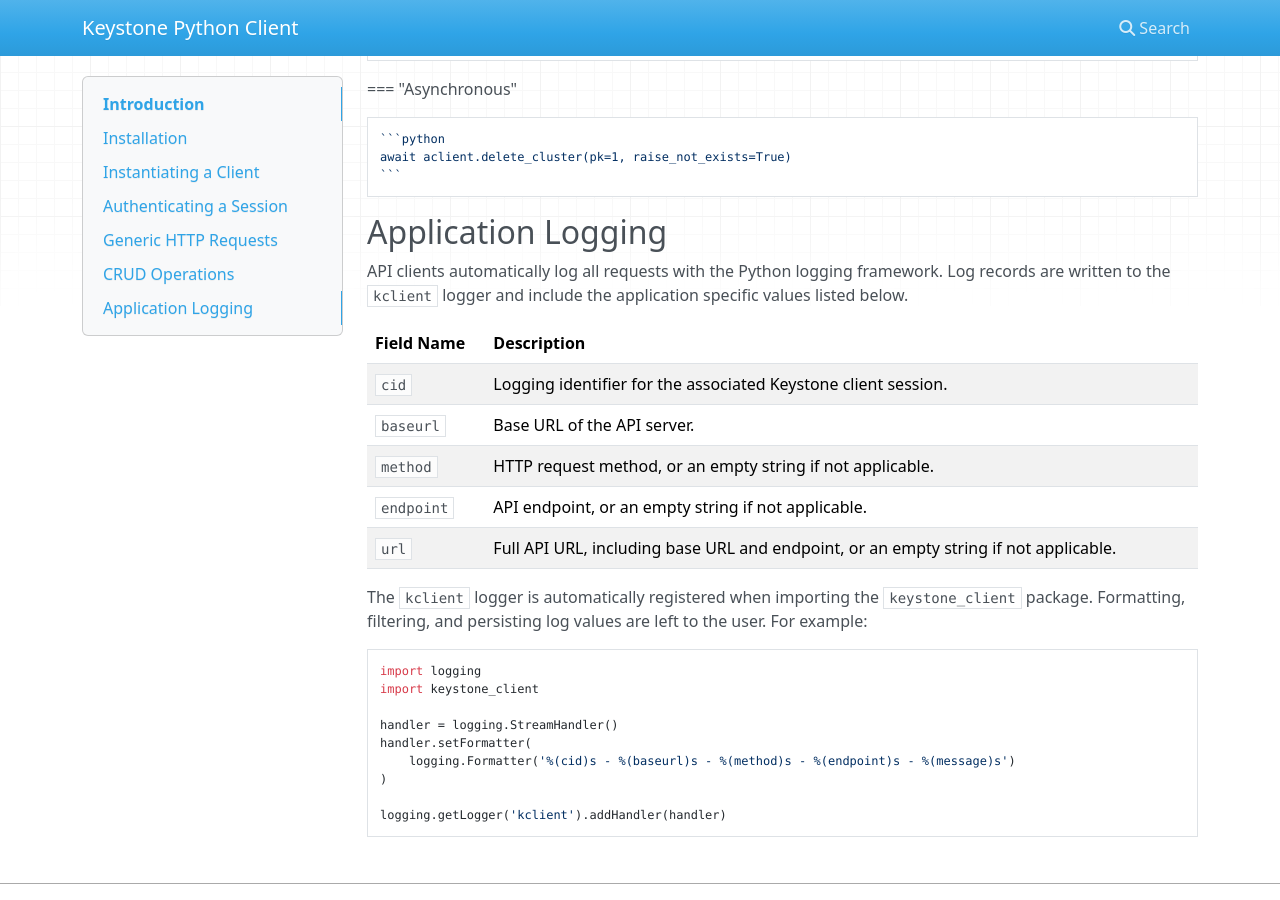
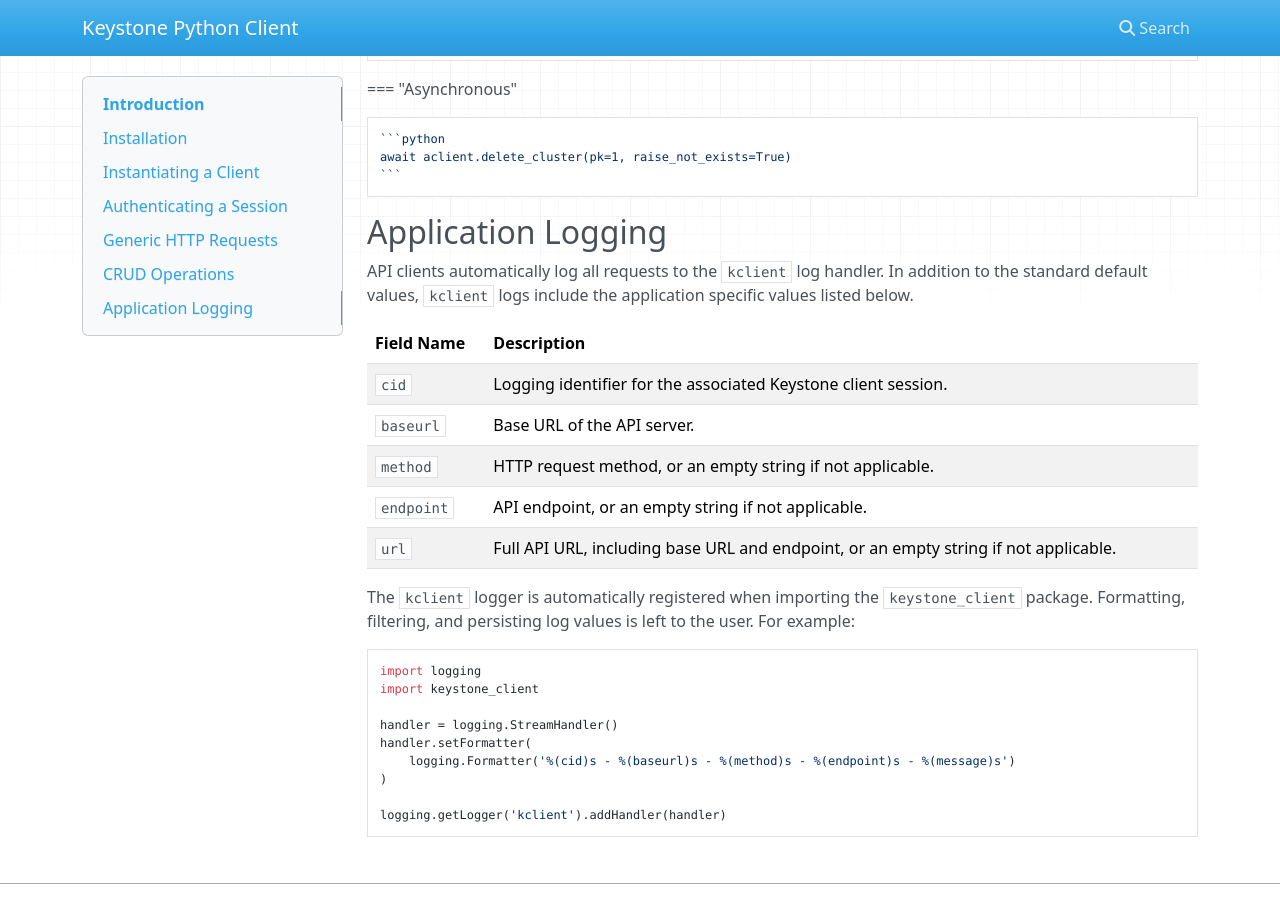
Before and after one commit to Better-HPC/keystone-python-client, an MkDocs documentation site: the page built from docs/index.md, in a window 1280 px wide and 900 px high, scrolled down 6031 px. Built offline with MkDocs 1.6.1, drawn with Linux system fonts in a browser that asks for light colours; nearby versions of some CDN libraries.

Commit message:
Editing pass

````diff
--- a/docs/index.md
+++ b/docs/index.md
@@ -286,8 +286,8 @@
 
 ## Application Logging
 
-API clients automatically log all requests with the Python logging framework.
-Log records are written to the `kclient` logger and include the application specific values listed below.
+API clients automatically log all requests to the `kclient` log handler.
+In addition to the standard default values, `kclient` logs include the application specific values listed below.
 
 | Field Name | Description                                                                          |
 |------------|--------------------------------------------------------------------------------------|
@@ -299,7 +299,7 @@
 
 
 The `kclient` logger is automatically registered when importing the `keystone_client` package.
-Formatting, filtering, and persisting log values are left to the user.
+Formatting, filtering, and persisting log values is left to the user.
 For example:
 
 ```python
````
